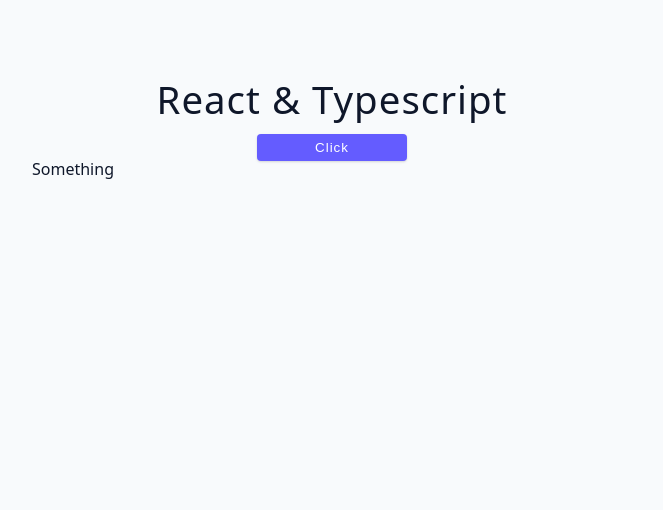
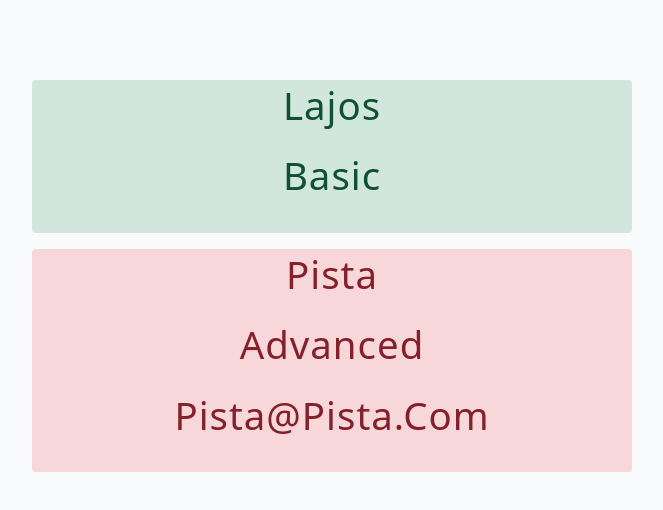
Before and after one commit to Pvili2/Typescript-with-react-Learn, a React (Vite) app: page / in a window 1280 px wide. Shown: the top 510 px of the page, without its empty margins (308-971 px from the left). Built offline with nearby package versions, Linux system fonts and the light colour scheme.

Commit message:
Learned how to handle Events with TS

```diff
--- a/src/App.tsx
+++ b/src/App.tsx
@@ -1,9 +1,11 @@
-import Component from "./starter/03-state";
+import Component from "./starter/05-challenge";
 
 function App() {
   return (
     <main>
-      <Component/>
+      <Component type="basic" name="Lajos"/>
+      <Component type="advanced" name="Pista" email="pista@pista.com"/>
+
     </main>
   );
 }
--- a/src/starter/05-challenge/index.tsx
+++ b/src/starter/05-challenge/index.tsx
@@ -1,8 +1,23 @@
-function Component() {
+
+type basic = {
+  type:"basic",
+  name: string
+}
+
+type advanced = {
+  type:"advanced",
+  name: string,
+  email: string
+}
+
+function Component(obj: basic | advanced) {
   return (
-    <div>
-      <h2>React & Typescript</h2>
-      <h2>Challenge</h2>
+    <div className={obj.type==="advanced" ? "alert alert-danger" : "alert alert-success"}>
+      <h2>{obj.name}</h2>
+      <h2>{obj.type}</h2>
+      {
+        obj.type==="advanced" && <h2>{obj.email}</h2>
+      }
     </div>
   );
 }
```
Also changed, not shown: src/starter/04-events/index.tsx (+29 -4 lines).
